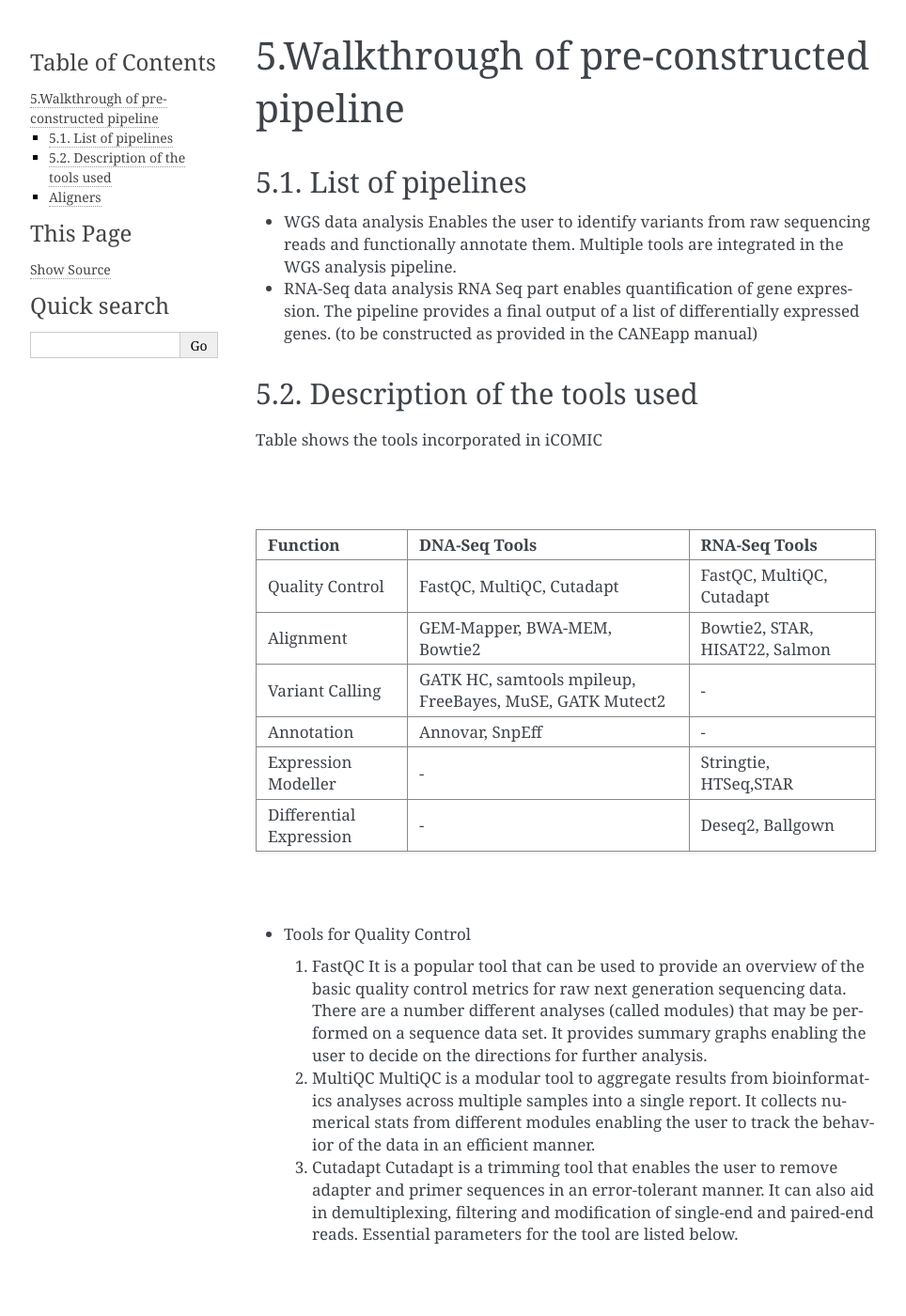
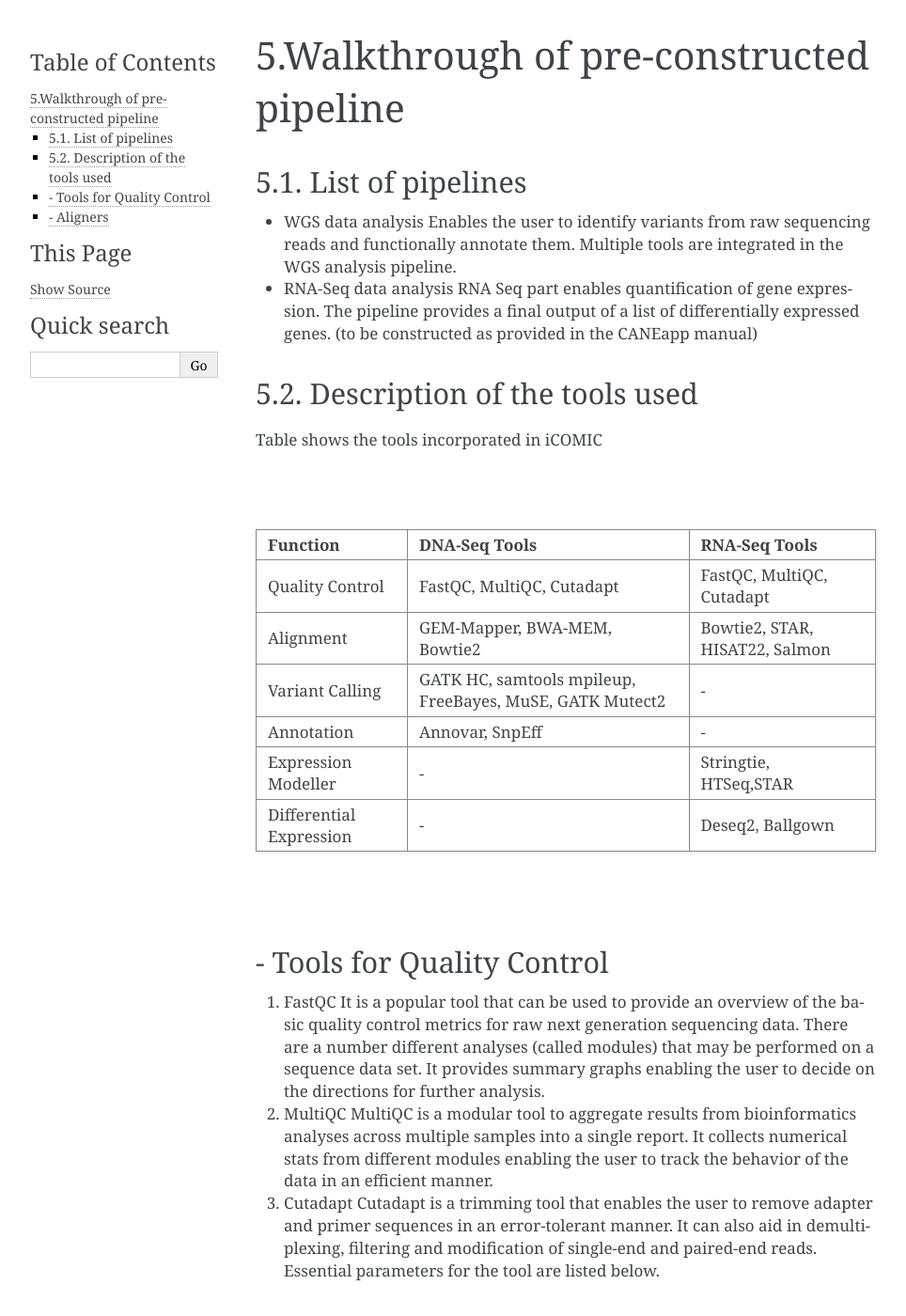
Before and after one commit to anjanaanilkumar1289/iCOMIC_doc, a Sphinx documentation site: the page built from docs/walkthrough.md, in a window 1280 px wide and 1400 px high. Shown: the whole window at 94% size, without its empty margins (148-1112 px from the left). Built offline with Sphinx 7.4.7, drawn with Linux system fonts in a browser that asks for light colours.

Commit message:
Update walkthrough.md

```diff
--- a/docs/walkthrough.md
+++ b/docs/walkthrough.md
@@ -31,13 +31,13 @@ Table shows the tools incorporated in iCOMIC
 
 
 
-- Tools for Quality Control
-	1. FastQC
-		It is a popular tool that can be used to provide an overview of the basic quality control metrics for raw next generation sequencing data. There are a number different analyses (called modules) that may be performed on a sequence data set. It provides summary graphs enabling the user to decide on the directions for further analysis.
-	2.  MultiQC
-		MultiQC is a modular tool to aggregate results from bioinformatics analyses across multiple samples into a single report. It collects numerical stats from different modules enabling the user to track the behavior of the data in an efficient manner.
-	3.  Cutadapt
-  		Cutadapt is a trimming tool that enables the user to remove adapter and primer sequences in an error-tolerant manner. It can also aid in demultiplexing, filtering and modification of single-end and paired-end reads. Essential parameters for the tool are listed below.
+#### - Tools for Quality Control
+1. FastQC
+	It is a popular tool that can be used to provide an overview of the basic quality control metrics for raw next generation sequencing data. There are a number different analyses (called modules) that may be performed on a sequence data set. It provides summary graphs enabling the user to decide on the directions for further analysis.
+2.  MultiQC
+	MultiQC is a modular tool to aggregate results from bioinformatics analyses across multiple samples into a single report. It collects numerical stats from different modules enabling the user to track the behavior of the data in an efficient manner.
+3.  Cutadapt
+	Cutadapt is a trimming tool that enables the user to remove adapter and primer sequences in an error-tolerant manner. It can also aid in demultiplexing, filtering and modification of single-end and paired-end reads. Essential parameters for the tool are listed below.
 
 #
 
@@ -53,7 +53,7 @@ Table shows the tools incorporated in iCOMIC
 
    The detailed list of parameters of the tool are available in [Cutadapt documentation](https://cutadapt.readthedocs.io/en/stable/guide.html#adapter-types).
 
- #### Aligners
+ #### - Aligners
    1.  GEM-Mapper
 
   It is a high-performance mapping tool that performs alignment of sequencing reads against large reference genomes. GEM Mapper has been identified as an efficient mapping tool by a benchmarking analysis performed along with this study. Listed below are some parameters of the tool GEM-Mapper.
```
